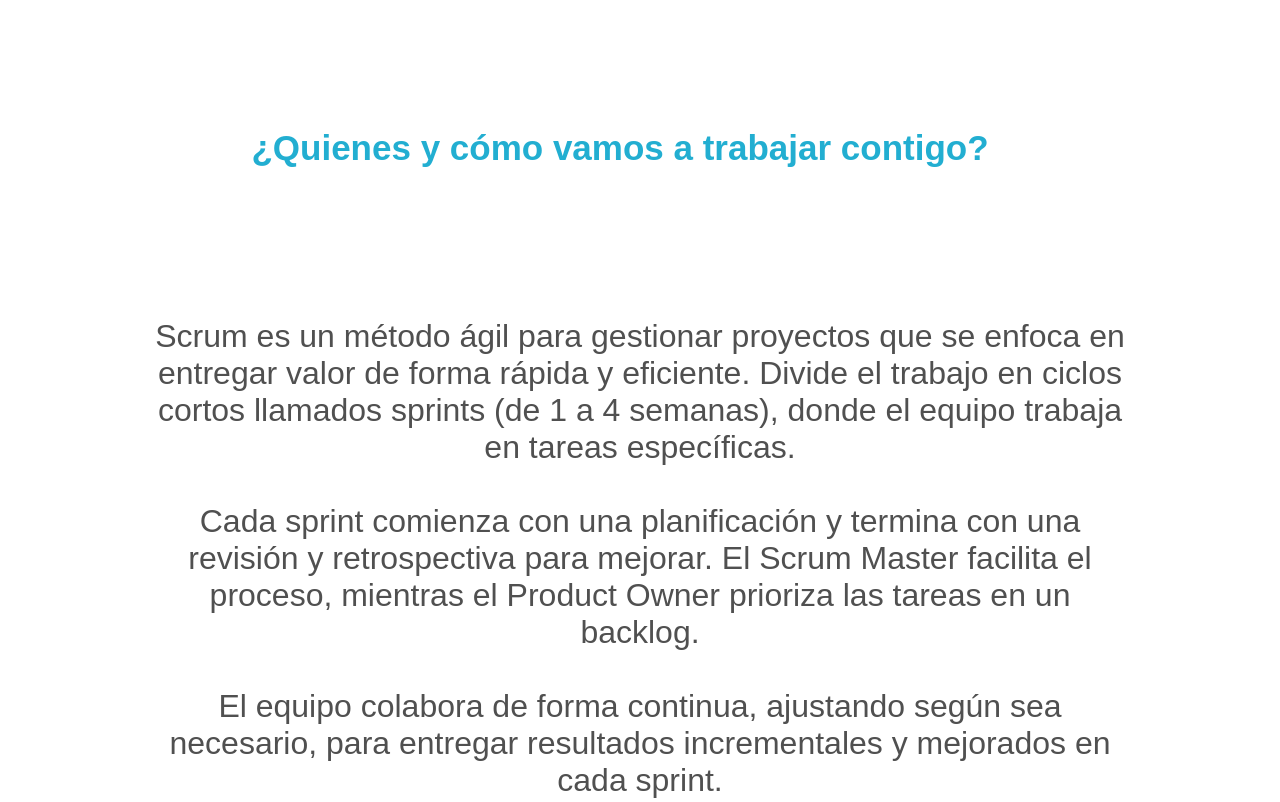
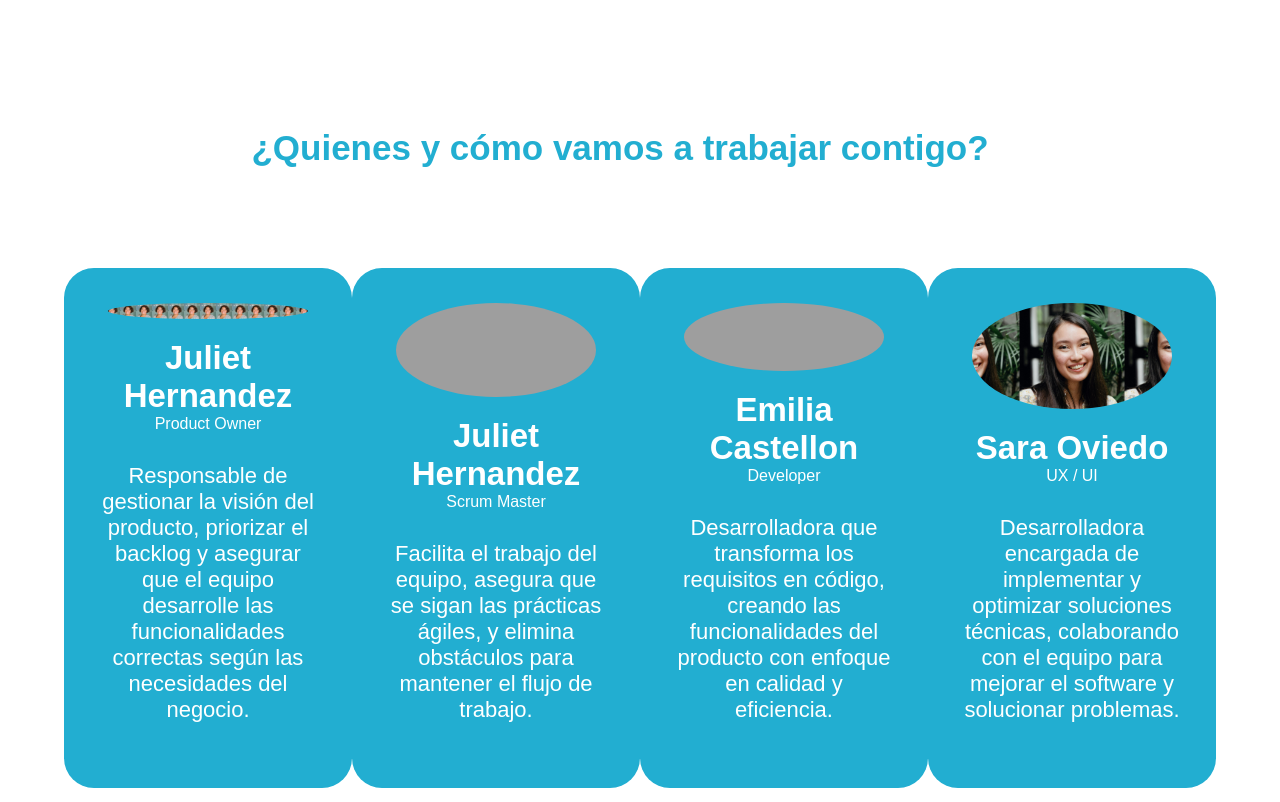
Before and after one commit to EstefanyBatPel/WebbieWebs, a plain HTML site: page index.html in a window 1280 px wide. Shown: the part 3560-4362 px from the top of the page. Drawn offline with Linux system fonts and the light colour scheme; grey boxes are pictures that could not be loaded.

Commit message:
create team profiles

```diff
--- a/index.html
+++ b/index.html
@@ -99,6 +99,39 @@
 
     <section class="team">
         <h1>¿Quienes y cómo vamos a trabajar contigo?</h1>
+
+        <div class="profiles_section">
+            <div class="profiles">
+                <div class="profile_card">
+                    <div class="profile_photo juliet"></div>
+                    <h2 class="name">Juliet Hernandez</h2>
+                    <p class="profession">Product Owner</p>
+                    <p class="profile_description">Responsable de gestionar la visión del producto, priorizar el backlog y asegurar que el equipo desarrolle las funcionalidades correctas según las necesidades del negocio.</p>
+                </div>
+
+                <div class="profile_card">
+                    <div class="profile_photo eugenia"></div>
+                    <h2 class="name">Juliet Hernandez</h2>
+                    <p class="profession">Scrum Master</p>
+                    <p class="profile_description">Facilita el trabajo del equipo, asegura que se sigan las prácticas ágiles, y elimina obstáculos para mantener el flujo de trabajo.</p>
+                </div>
+
+                <div class="profile_card">
+                    <div class="profile_photo emilia"></div>
+                    <h2 class="name">Emilia Castellon</h2>
+                    <p class="profession">Developer</p>
+                    <p class="profile_description">Desarrolladora que transforma los requisitos en código, creando las funcionalidades del producto con enfoque en calidad y eficiencia.</p>
+                </div>
+
+                <div class="profile_card">
+                    <div class="profile_photo sara"></div>
+                    <h2 class="name">Sara Oviedo</h2>
+                    <p class="profession">UX / UI</p>
+                    <p class="profile_description">Desarrolladora encargada de implementar y optimizar soluciones técnicas, colaborando con el equipo para mejorar el software y solucionar problemas.</p>
+                </div>
+            </div>
+        </div>
+
     </section>
     <div class="section_description">
         <p>Scrum es un método ágil para gestionar proyectos que se enfoca en entregar valor de forma rápida y eficiente. Divide el trabajo en ciclos cortos llamados sprints (de 1 a 4 semanas), donde el equipo trabaja en tareas específicas.<br><br>Cada sprint comienza con una planificación y termina con una revisión y retrospectiva para mejorar. El Scrum Master facilita el proceso, mientras el Product Owner prioriza las tareas en un backlog.<br><br>El equipo colabora de forma continua, ajustando según sea necesario, para entregar resultados incrementales y mejorados en cada sprint.</p>
--- a/style.css
+++ b/style.css
@@ -166,7 +166,6 @@ h1{
 
 .service_content{
     display: none;
-    transition: 0.5s;
 }
 
 .card:hover .service_content{
@@ -191,7 +190,69 @@ h1{
 
 .team, .works{
     display: flex;
+    flex-direction: column;
+    align-items: center;
+}
+
+.profiles{
+    display: flex;
+    justify-content: space-around;
+    width: 90vw;
+    padding: 100px 0 0 0;
+}
+
+.profile_card{
+    display: flex;
+    flex-direction: column;
+    align-items: center;
     place-content: center;
+    text-align: center;
+    background-color: #22aed1;
+    color: #fff;
+    width: 420px;
+    padding: 35px;
+    border-radius: 30px;
+    height: 520px;
+}
+
+h2{
+    font-size: 33px;
+}
+
+.juliet{
+    background-image: url(img/Juliet.jpg);
+}
+
+.eugenia{
+    background-image: url(img/Eugenia.jpg);
+}
+
+.emilia{
+    background-image: url(img/Emilia.jpg);
+}
+
+.sara{
+    background-image: url(img/Sara.jpg);
+}
+
+.profile_photo{
+    background-position: center;
+    background-size: contain;
+    border-radius: 50%;
+    height: 200px;
+    width: 200px;
+    margin-bottom: 20px;
+}
+.profile_description{
+    font-size: 22px;
+}
+
+.name{
+    color: #fff;
+}
+
+.profile_card p{
+    margin-bottom: 30px;
 }
 
 footer{
```
